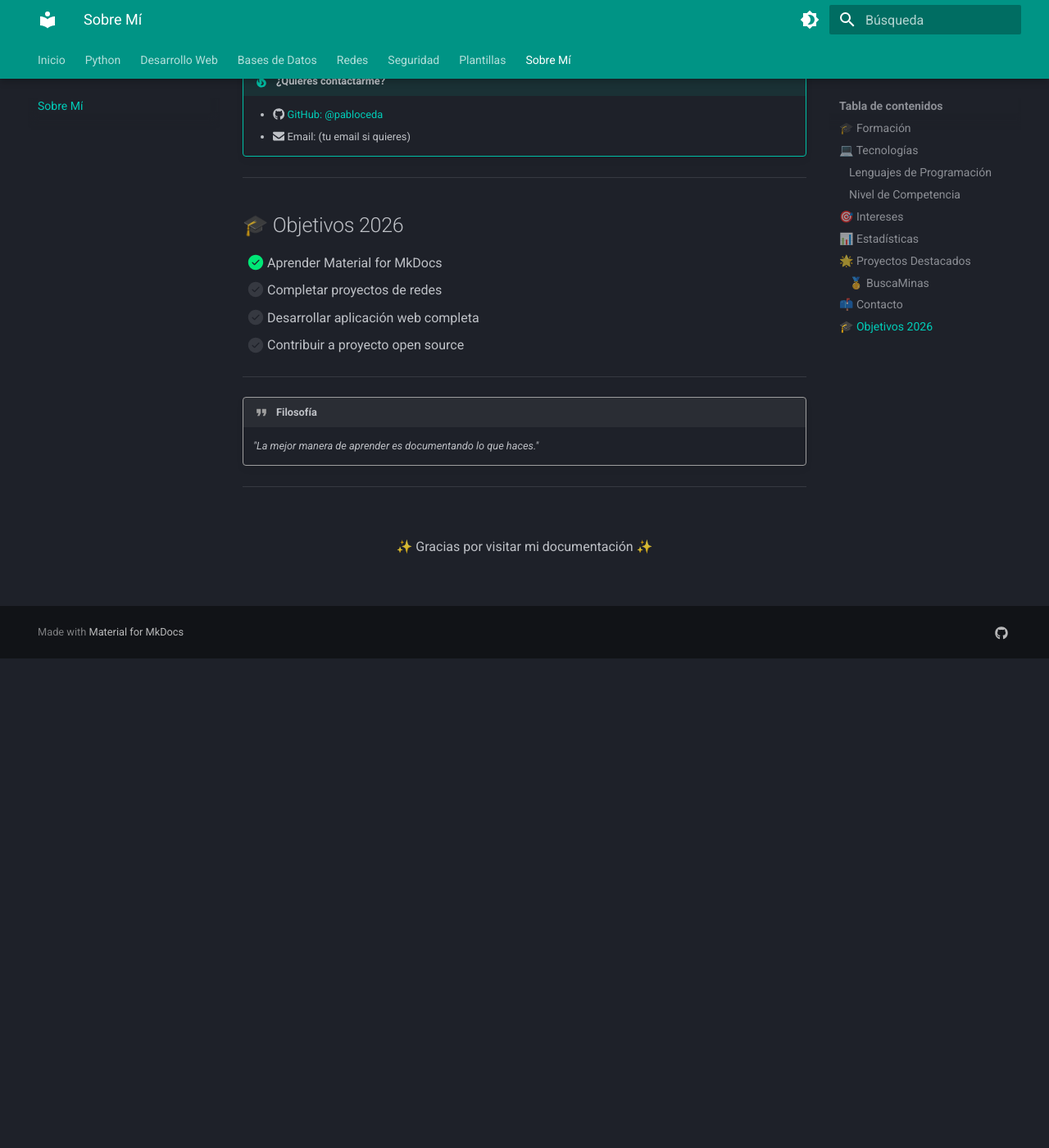
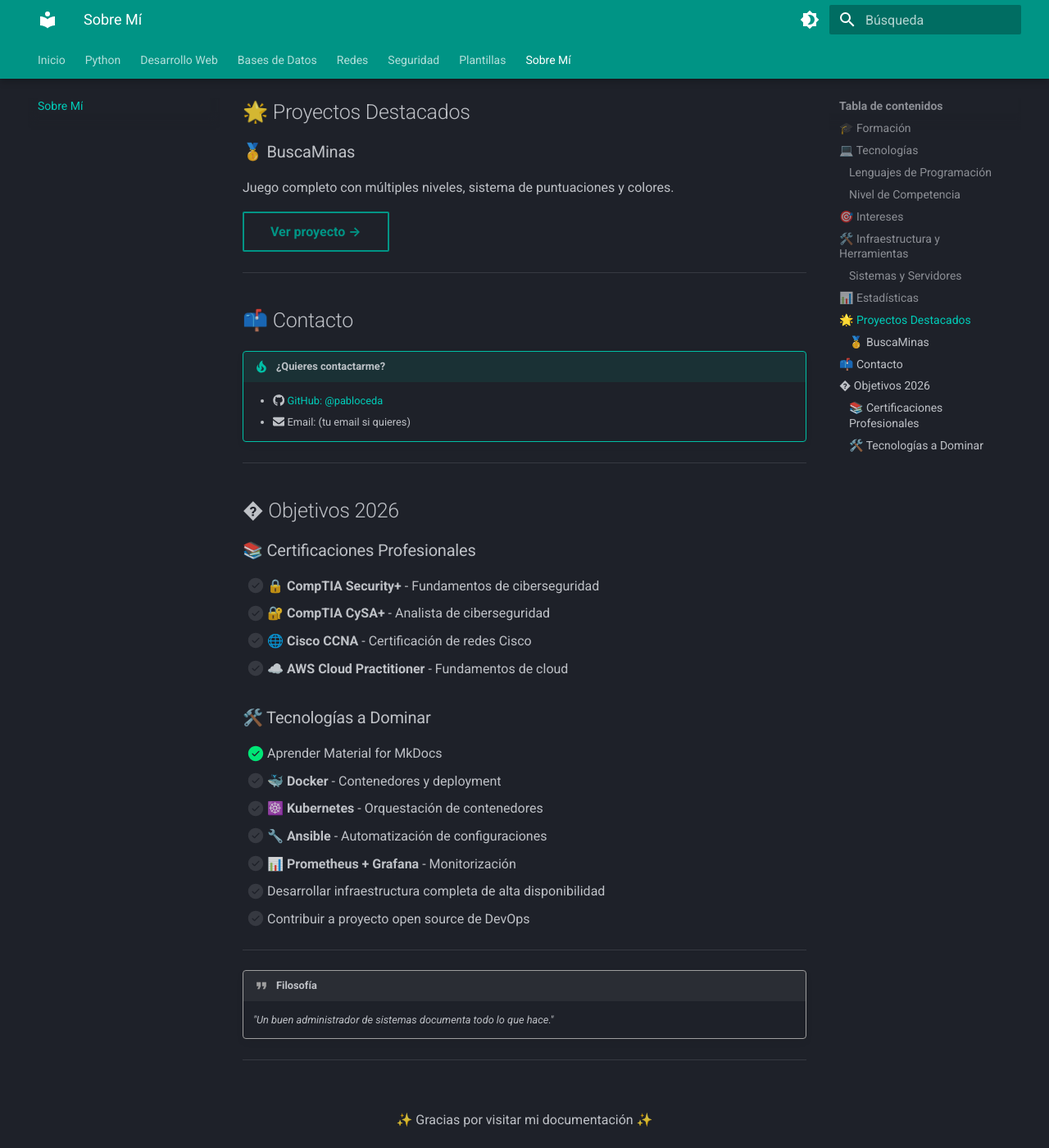
Before and after one commit to Pabloceda/Mis-documentaciones, an MkDocs documentation site: the page built from docs/sobre-mi.md, in a window 1280 px wide and 1400 px high, scrolled down 2419 px. Shown: the whole window at 82% size. Built offline with MkDocs 1.6.1 and Material for MkDocs 9.7.7, drawn with Linux system fonts in a browser that asks for light colours; before the commit the page ends 3222 px from its top, so only the background shows below that; some of the changed text lies outside the part shown.

Commit message:
Mejoras en sobre mi

```diff
--- a/docs/sobre-mi.md
+++ b/docs/sobre-mi.md
@@ -1,16 +1,14 @@
 # 👋 Sobre Mí
 
-¡Hola! Soy **Pablo Ceda**, estudiante de desarrollo de aplicaciones y apasionado por la programación.
+¡Hola! Soy **Pablo**, estudiante de Administración de Sistemas Informáticos en Red. Aquí encontrarás toda la documentación de mis proyectos.
 
 ---
 
 ## 🎓 Formación
 
-📚 **Estudiante de Desarrollo de Aplicaciones**
+📚 **Estudiante de Administración de Sistemas Informáticos en Red**
 
 - Segundo curso
-- Especialización en desarrollo web y aplicaciones
-- Instituto ILERNA
 
 ---
 
@@ -53,11 +51,37 @@
 
 ## 🎯 Intereses
 
-!!! note "Áreas de Interés"
-    - 🎮 Desarrollo de videojuegos
-    - 🌐 Desarrollo web full-stack
-    - 🔒 Seguridad informática
-    - 🤖 Automatización con Python
+!!! note "Áreas de Especialización ASIR"
+    - 🖥️ **Administración de Sistemas:** Gestión de servidores Linux/Windows
+    - 🌐 **Redes:** Configuración y optimización de infraestructuras
+    - 🔒 **Seguridad:** Hardening, firewalls y protección de sistemas
+    - 🐳 **Contenedores:** Docker y orquestación con Kubernetes
+    - ☁️ **Cloud Computing:** Infraestructura como código
+    - 🤖 **Automatización:** Scripts y herramientas de DevOps
+
+---
+
+## 🛠️ Infraestructura y Herramientas
+
+### Sistemas y Servidores
+
+=== "Linux"
+    - Ubuntu Server
+    - Configuración de servicios (Apache, DNS, DHCP)
+    - Gestión de usuarios y permisos
+    - Shell scripting
+
+=== "Redes"
+    - Configuración de routers y switches
+    - VLANs y subnetting
+    - Protocolos TCP/IP
+    - Servicios de red (DNS, DHCP, FTP)
+
+=== "Seguridad"
+    - Firewalls y políticas de seguridad
+    - SSL/TLS y certificados
+    - Backup y recuperación
+    - Alta disponibilidad
 
 ---
 
@@ -91,17 +115,29 @@
 
 ---
 
-## 🎓 Objetivos 2026
+## � Objetivos 2026
+
+### 📚 Certificaciones Profesionales
+
+- [ ] **🔒 CompTIA Security+** - Fundamentos de ciberseguridad
+- [ ] **🔐 CompTIA CySA+** - Analista de ciberseguridad
+- [ ] **🌐 Cisco CCNA** - Certificación de redes Cisco
+- [ ] **☁️ AWS Cloud Practitioner** - Fundamentos de cloud
+
+### 🛠️ Tecnologías a Dominar
 
 - [x] Aprender Material for MkDocs
-- [ ] Completar proyectos de redes
-- [ ] Desarrollar aplicación web completa
-- [ ] Contribuir a proyecto open source
+- [ ] **🐳 Docker** - Contenedores y deployment
+- [ ] **☸️ Kubernetes** - Orquestación de contenedores
+- [ ] **🔧 Ansible** - Automatización de configuraciones
+- [ ] **📊 Prometheus + Grafana** - Monitorización
+- [ ] Desarrollar infraestructura completa de alta disponibilidad
+- [ ] Contribuir a proyecto open source de DevOps
 
 ---
 
 !!! quote "Filosofía"
-    *"La mejor manera de aprender es documentando lo que haces."*
+    *"Un buen administrador de sistemas documenta todo lo que hace."*
 
 ---
 
```
Also changed, not shown: docs/python/buscaminas.md (+1 -4 lines).
